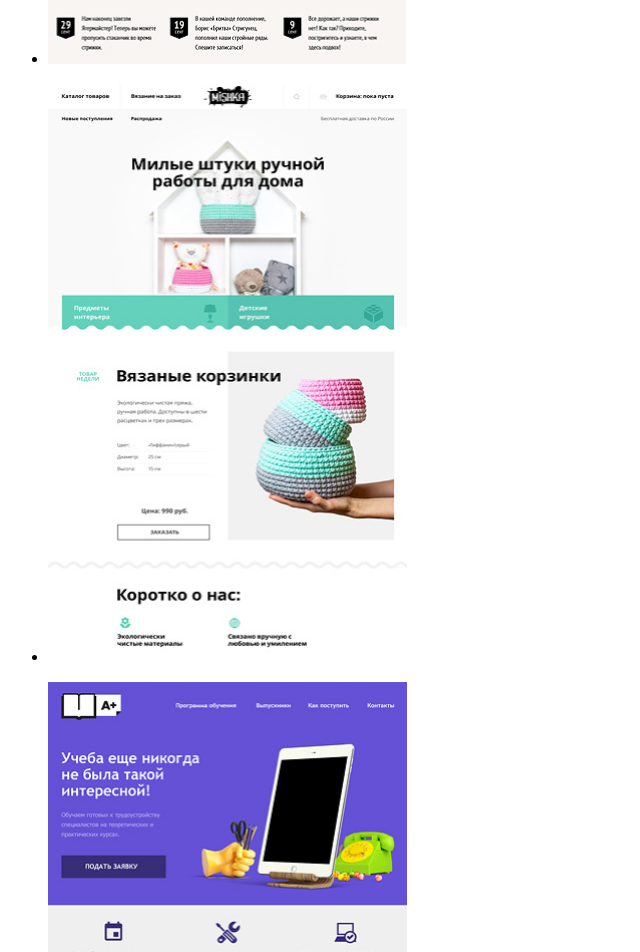
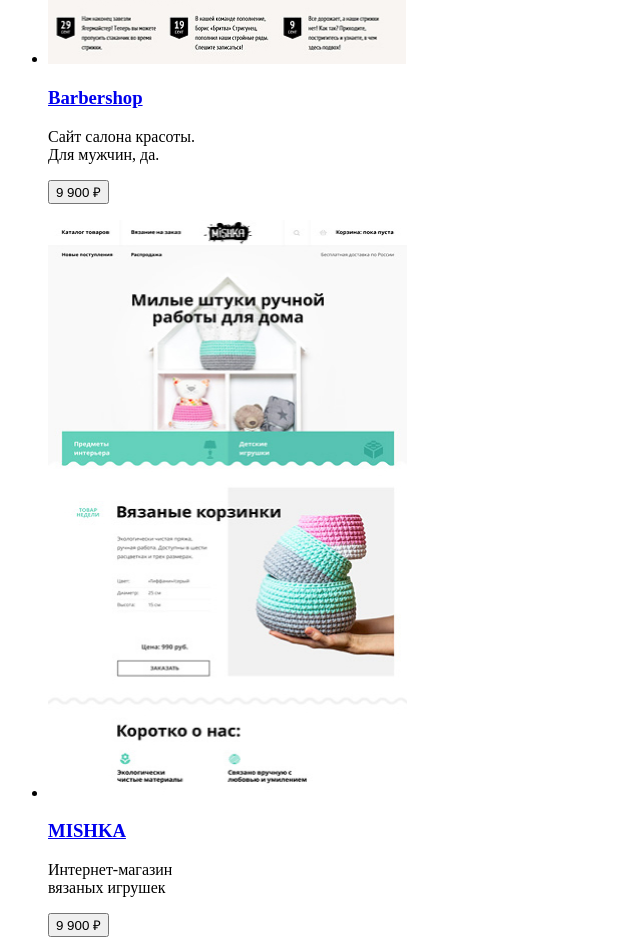
Before and after one commit to itirskaya/1253543-nerds-31, a plain HTML site: page catalog.html in a window 1280 px wide. Shown: the part 2920-3872 px from the top of the page, without its empty margins (0-640 px from the left). Drawn offline with Linux system fonts and the light colour scheme.

Commit message:
добавлен текст, который был на макете в скрытых слоях

```diff
--- a/catalog.html
+++ b/catalog.html
@@ -141,10 +141,11 @@
             <p>
               <img src="img/img-barbershop.jpg" width="358" height="578" alt="barbershop">
             </p>
-            <!-- <h3></h3> -->
+            <h3>Barbershop</h3>
           </a>
-          <!-- <p></p>
-          <button type="button">9 900 ₽</button> -->
+          <p>Сайт салона красоты. <br />
+            Для мужчин, да.</p>
+          <button type="button">9 900 ₽</button>
         </li>
         <li>
           <!-- TODO: add switcher -->
@@ -152,10 +153,11 @@
             <p>
               <img src="img/img-mishka.jpg" width="359" height="578" alt="mishka">
             </p>
-            <!-- <h3></h3> -->
+            <h3>MISHKA</h3>
           </a>
-          <!-- <p></p>
-          <button type="button">9 900 ₽</button> -->
+          <p>Интернет-магазин <br />
+            вязаных игрушек</p>
+          <button type="button">9 900 ₽</button>
         </li>
         <li>
           <!-- TODO: add switcher -->
@@ -163,10 +165,10 @@
             <p>
               <img src="img/img-aplus.jpg" width="359" height="578" alt="aplus">
             </p>
-            <!-- <h3></h3> -->
+            <h3>A Plus</h3>
           </a>
-          <!-- <p></p>
-          <button type="button">9 900 ₽</button> -->
+          <p>Лендинг курсов повышения квалификации</p>
+          <button type="button">9 900 ₽</button>
         </li>
         <li>
           <!-- TODO: add switcher -->
```
